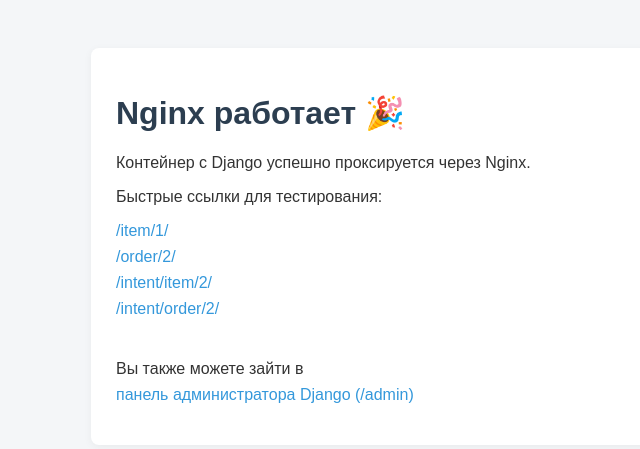
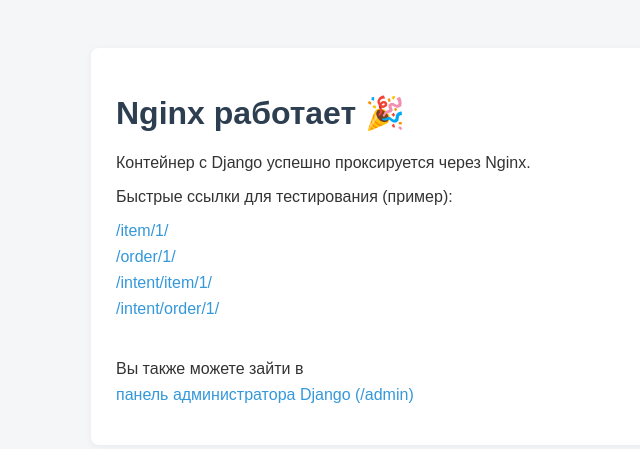
Before and after one commit to shutsuensha/rishat-job-task, a Django app: page / in a window 1280 px wide. Shown: the top 449 px of the page, without its empty margins (224-864 px from the left). Run offline with Django 5.2, Linux system fonts and the light colour scheme.

Commit message:
refactor: reorganize index.html content and fix minor issues

```diff
--- a/myapp/templates/index.html
+++ b/myapp/templates/index.html
@@ -36,11 +36,11 @@
     <div class="container">
         <h1>Nginx работает 🎉</h1>
         <p>Контейнер с Django успешно проксируется через Nginx.</p>
-        <p>Быстрые ссылки для тестирования:</p>
+        <p>Быстрые ссылки для тестирования (пример):</p>
         <a href="{% url 'item_detail' id=1 %}">/item/1/</a>
-        <a href="{% url 'order_detail' id=1 %}">/order/2/</a>
-        <a href="{% url 'item_detail_intent' id=1 %}">/intent/item/2/</a>
-        <a href="{% url 'order_detail_intent' id=1 %}">/intent/order/2/</a>
+        <a href="{% url 'order_detail' id=1 %}">/order/1/</a>
+        <a href="{% url 'item_detail_intent' id=1 %}">/intent/item/1/</a>
+        <a href="{% url 'order_detail_intent' id=1 %}">/intent/order/1/</a>
         <br>
         <p>Вы также можете зайти в <a href="{% url 'admin:index' %}">панель администратора Django (/admin)</a></p>
     </div>
```
